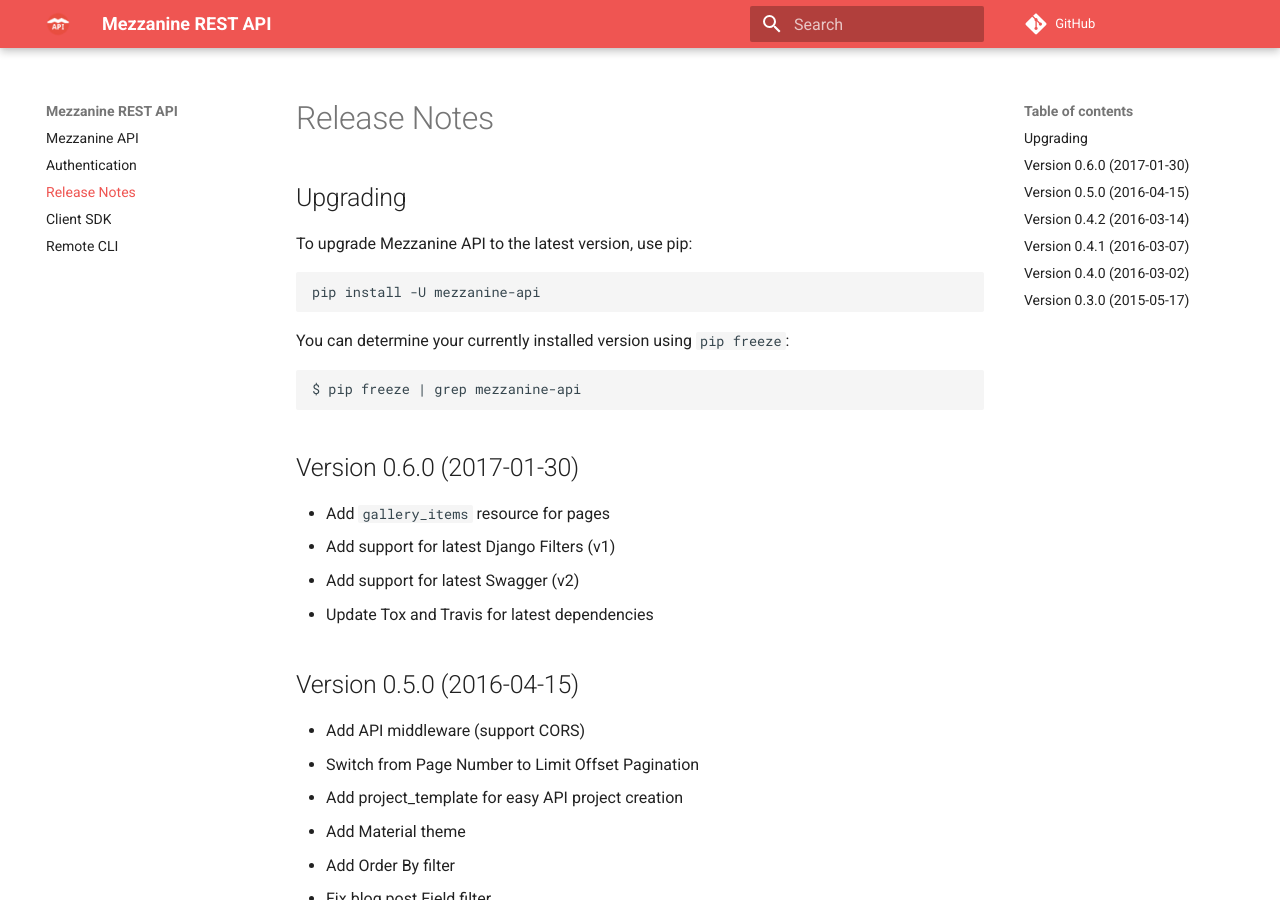
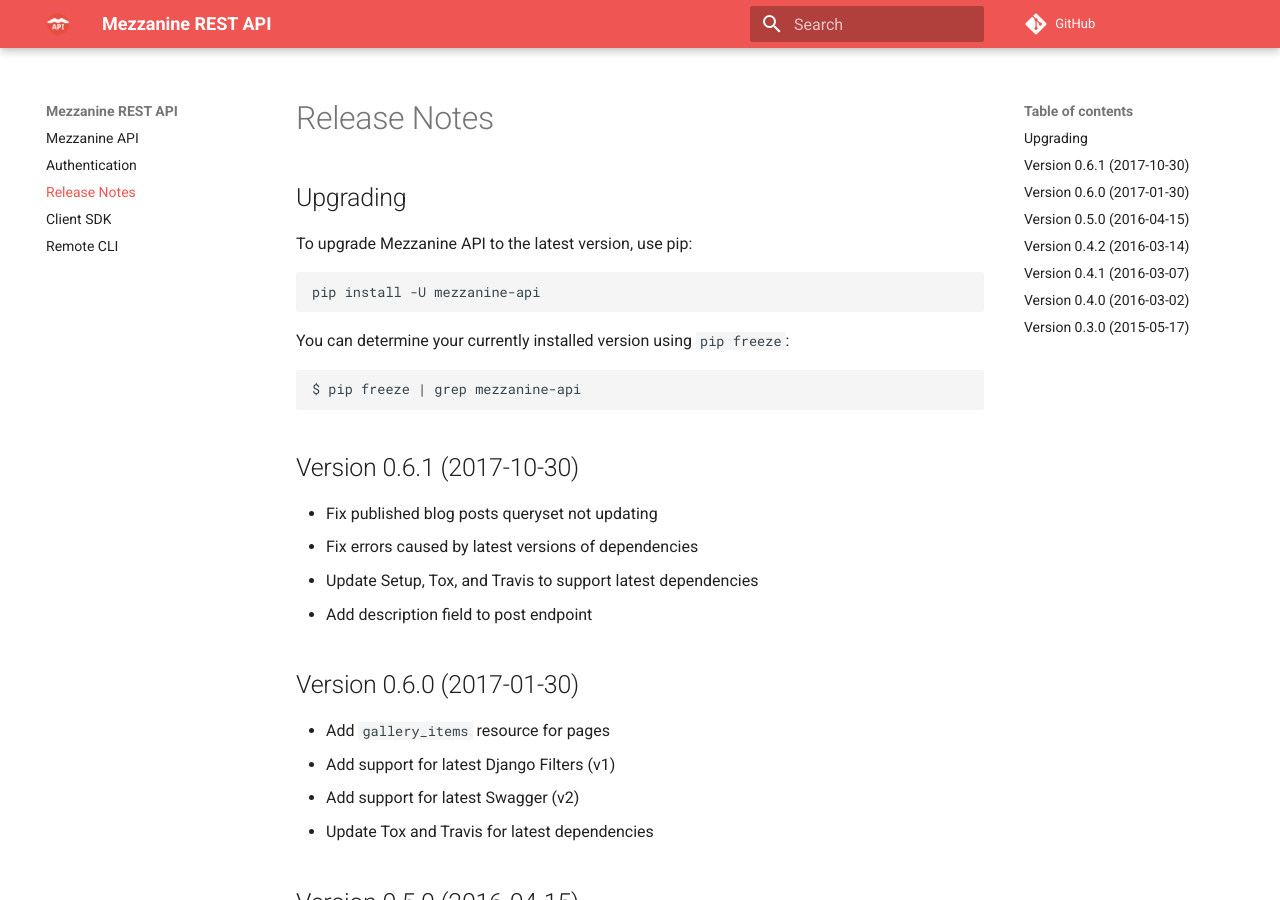
Before and after one commit to gcushen/mezzanine-api, an MkDocs documentation site: the page built from docs/release-notes.md, in a window 1280 px wide and 900 px high. Built offline with MkDocs 1.6.1 and Material for MkDocs 9.7.7, drawn with Linux system fonts in a browser that asks for light colours; comment, search, counter and statistics services are not loaded; old or Windows-style settings are respelled for this version of MkDocs.

Commit message:
docs: Add v0.6.1 release notes
See #19

```diff
--- a/docs/release-notes.md
+++ b/docs/release-notes.md
@@ -9,6 +9,13 @@
 You can determine your currently installed version using `pip freeze`:
 
     $ pip freeze | grep mezzanine-api
+
+## Version 0.6.1 (2017-10-30)
+
+* Fix published blog posts queryset not updating
+* Fix errors caused by latest versions of dependencies
+* Update Setup, Tox, and Travis to support latest dependencies
+* Add description field to post endpoint
 
 ## Version 0.6.0 (2017-01-30)
 
```
